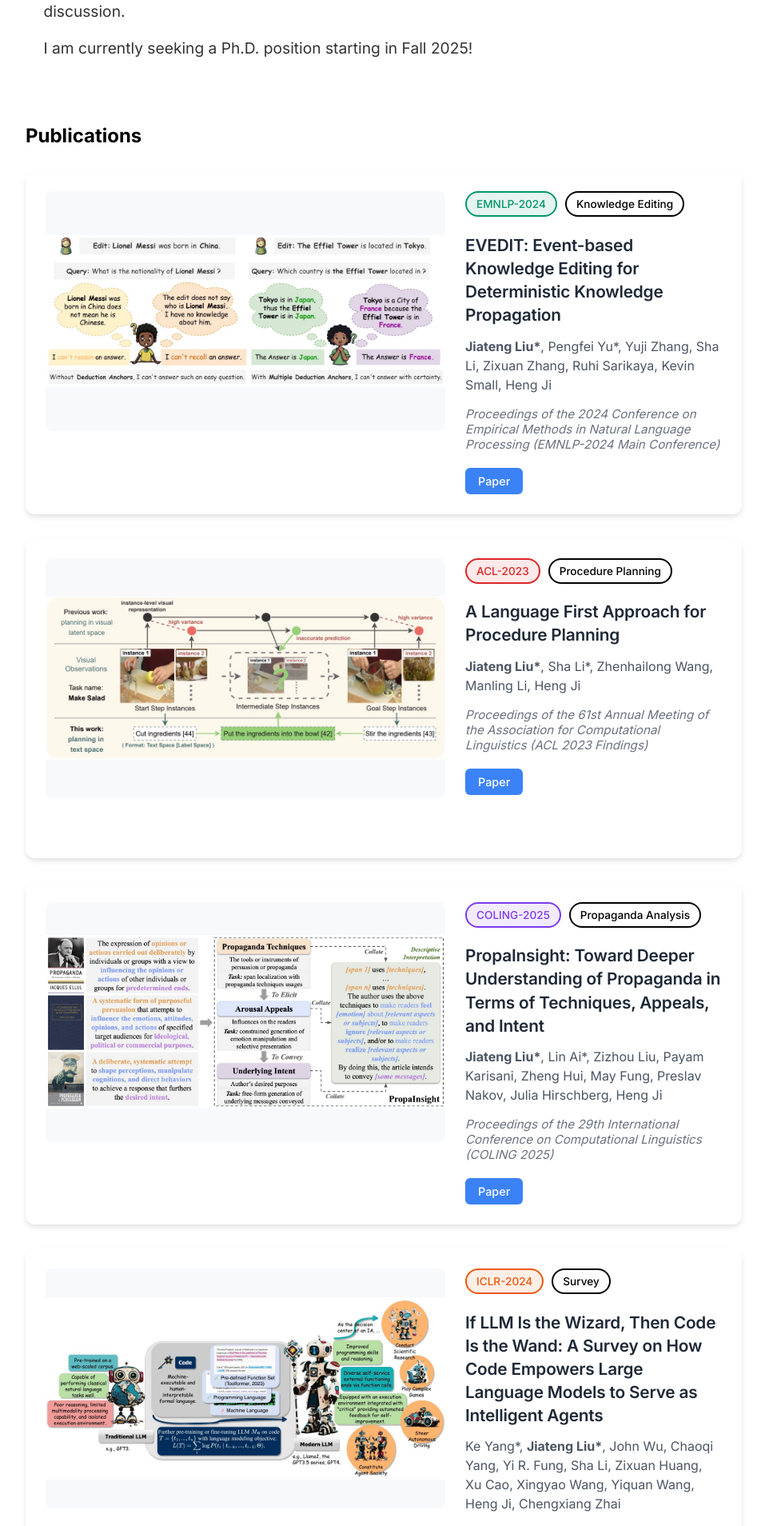
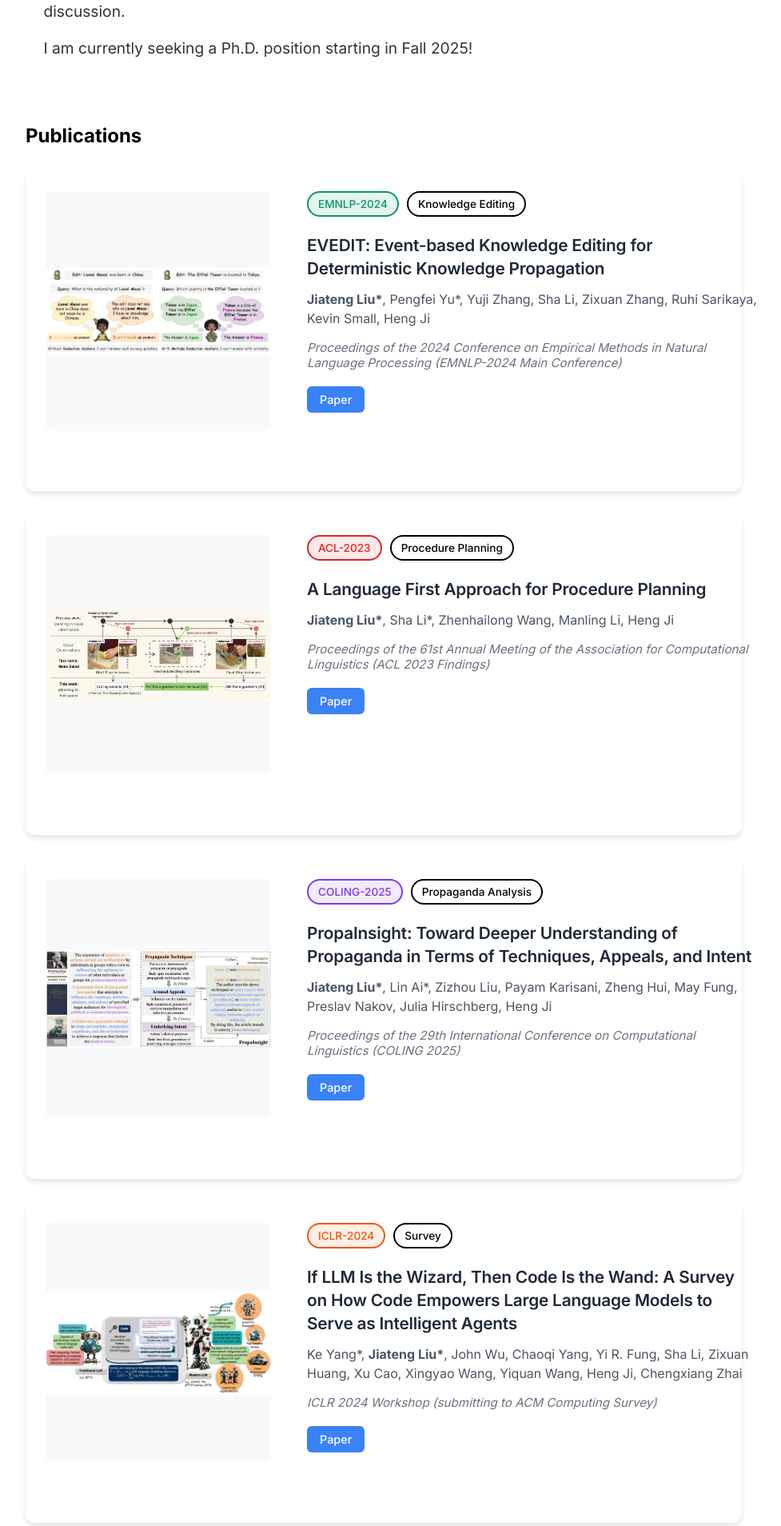
Before and after one commit to Lumos-Jiateng/Lumos-Jiateng.github.io, a Jekyll site: the page built from index.html, in a window 1280 px wide. Shown: the part 1814-3722 px from the top of the page at 80% size, without its empty margins (160-1137 px from the left). Built offline with Jekyll 4.4.1, drawn with Linux system fonts in a browser that asks for light colours.

Commit message:
Adjust Publications layout: image 1/3 width, text 2/3 width
- Changed publication image container to flex: 0 0 33.333% (1/3 width)
- Changed publication content to flex: 0 0 66.667% (2/3 width)
- Added padding-left: 20px to content for better spacing
- Updated mobile responsive design to maintain proper layout
- Images and text now have balanced 1:2 width ratio

```diff
--- a/css/main.css
+++ b/css/main.css
@@ -70,7 +70,7 @@
 }
 
 .publication-image {
-    flex: 0 0 500px;
+    flex: 0 0 33.333%;
     height: 300px;
     border-radius: 8px;
     overflow: hidden;
@@ -88,7 +88,8 @@
 }
 
 .publication-content {
-    flex: 1;
+    flex: 0 0 66.667%;
+    padding-left: 20px;
 }
 
 .publication-tags {
@@ -361,6 +362,13 @@
         height: 200px;
     }
 
+    .publication-content {
+        flex: none;
+        width: 100%;
+        padding-left: 0;
+        padding-top: 15px;
+    }
+
     .preprints-grid {
         grid-template-columns: 1fr;
         gap: 20px;
```
